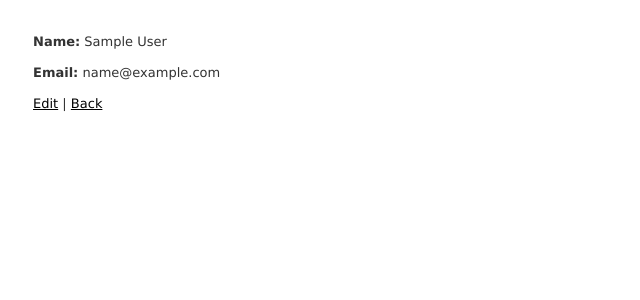
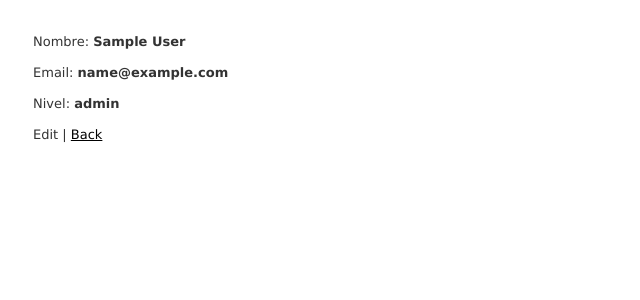
Before and after one commit to lflores1961/almacenCEB, a Rails app: page /users/1 in a window 1280 px wide. Shown: the top 300 px of the page, without its empty margins (0-640 px from the left). Run offline with Rails 7, Linux system fonts and the light colour scheme; tables that the repository leaves empty hold one stand-in row (values such as "Sample post"); style sheets or scripts are compiled from the project's sources.

Commit message:
Add user access level to manage access to different app functions

```diff
--- a/app/controllers/users_controller.rb
+++ b/app/controllers/users_controller.rb
@@ -64,6 +64,6 @@ class UsersController < ApplicationController
 
     # Only allow a list of trusted parameters through.
     def user_params
-      params.require(:user).permit(:name, :email, :password, :password_confirmation)
+      params.require(:user).permit(:name, :email, :password, :password_confirmation, :access_level)
     end
 end
--- a/app/models/user.rb
+++ b/app/models/user.rb
@@ -1,13 +1,13 @@
 class User < ApplicationRecord
   before_save { email.downcase! }
-  # enum access_level: { user: 0, admin: 1, owner: 2 }
+  enum access_level: { user: 0, admin: 1, owner: 2 }
   VALID_EMAIL_REGEX = /\A[\w+\-.]+@[a-z\d\-]+(\.[a-z\d\-]+)*\.[a-z]+\z/i
   validates :name, presence: true, length: { maximum: 50 }
   validates :email, presence: true, length: { maximum: 250 },
                     format: { with: VALID_EMAIL_REGEX },
                     uniqueness: { case_sensitive: false }
                     # Beware: this uniqueness code IS NOT ENOUGH
-                    #  Need to add Database index, migration
+                    #  Need to add Database index, migration DONE
 
   validates :password, length: { minimum: 8 }
   has_secure_password
--- a/app/views/users/_form.html.erb
+++ b/app/views/users/_form.html.erb
@@ -31,6 +31,11 @@
     <%= form.password_field :password_confirmation %>
   </div>
 
+  <div class="field">
+    <%= form.label :access_level, "Nivel de Accesso" %>
+    <%= form.select :access_level, { user: 'user', admin: 'admin', owner: 'owner' } %>
+  </div>
+
   <div class="actions">
     <%= form.submit %>
   </div>
--- a/app/views/users/index.html.erb
+++ b/app/views/users/index.html.erb
@@ -5,8 +5,9 @@
 <table>
   <thead>
     <tr>
-      <th>Name</th>
+      <th>Nombre</th>
       <th>Email</th>
+      <th>Nivel</th>
       <th colspan="3"></th>
     </tr>
   </thead>
@@ -16,6 +17,7 @@
       <tr>
         <td><%= user.name %></td>
         <td><%= user.email %></td>
+        <td><%= user.access_level %></td>
         <td><%= link_to 'Show', user %></td>
         <td><%= link_to 'Edit', edit_user_path(user) %></td>
         <td><%= link_to 'Destroy', user, method: :delete, data: { confirm: 'Are you sure?' } %></td>
--- a/app/views/users/show.html.erb
+++ b/app/views/users/show.html.erb
@@ -1,14 +1,19 @@
 <p id="notice"><%= notice %></p>
 
 <p>
-  <strong>Name:</strong>
-  <%= @user.name %>
+  Nombre:
+  <strong><%= @user.name %></strong>
 </p>
 
 <p>
-  <strong>Email:</strong>
-  <%= @user.email %>
+  Email:
+  <strong><%= @user.email %></strong>
 </p>
+
+<p>
+  Nivel:
+  <strong><%= @user.access_level %></strong>
+</p
 
 <%= link_to 'Edit', edit_user_path(@user) %> |
 <%= link_to 'Back', users_path %>
--- /dev/null
+++ b/db/migrate/20210315023142_add_accesslevel_to_users.rb
@@ -0,0 +1,5 @@
+class AddAccesslevelToUsers < ActiveRecord::Migration[6.1]
+  def change
+    add_column :users, :access_level, :integer, default: 0
+  end
+end
```
Also changed, not shown: db/schema.rb.
